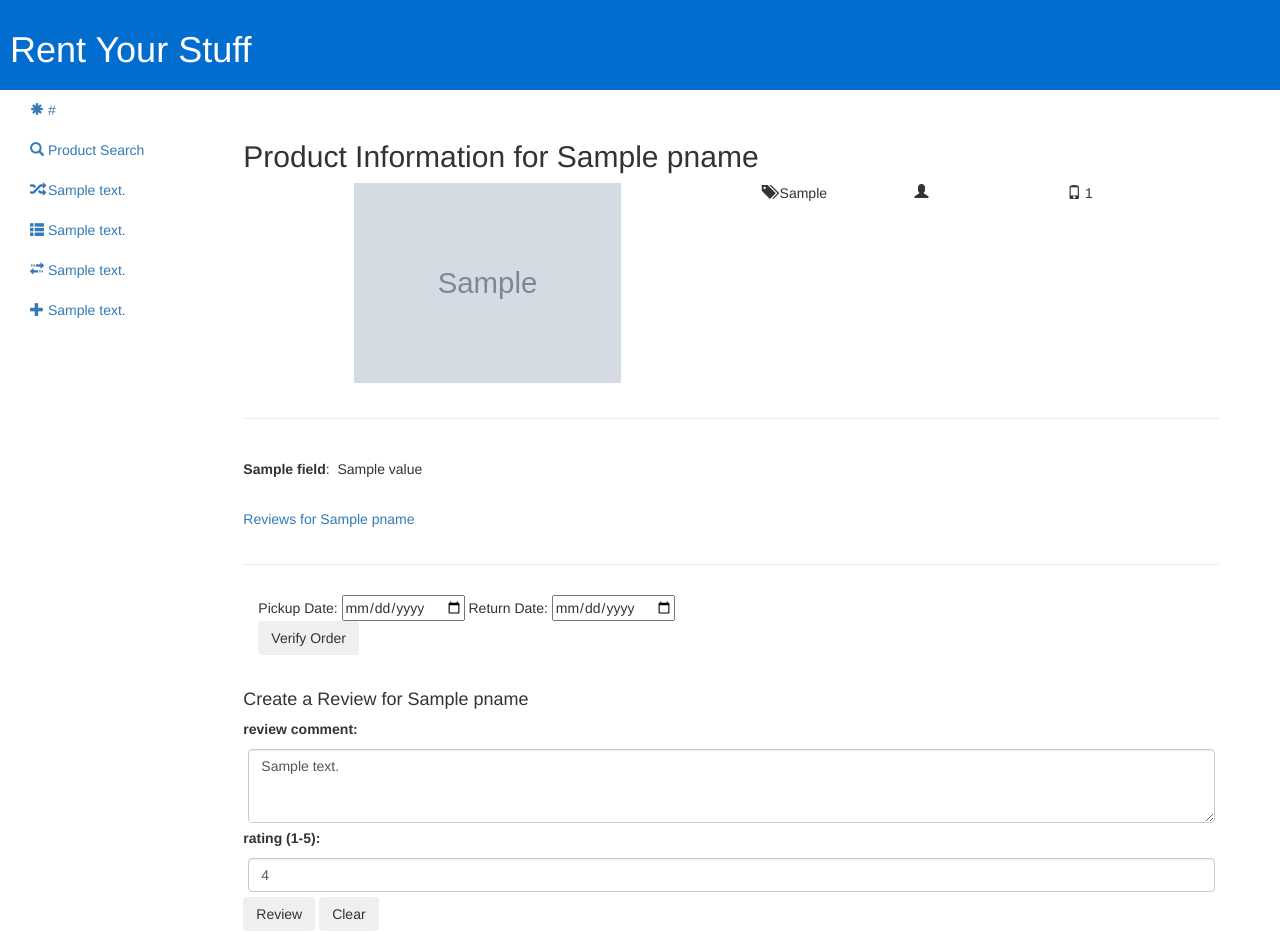
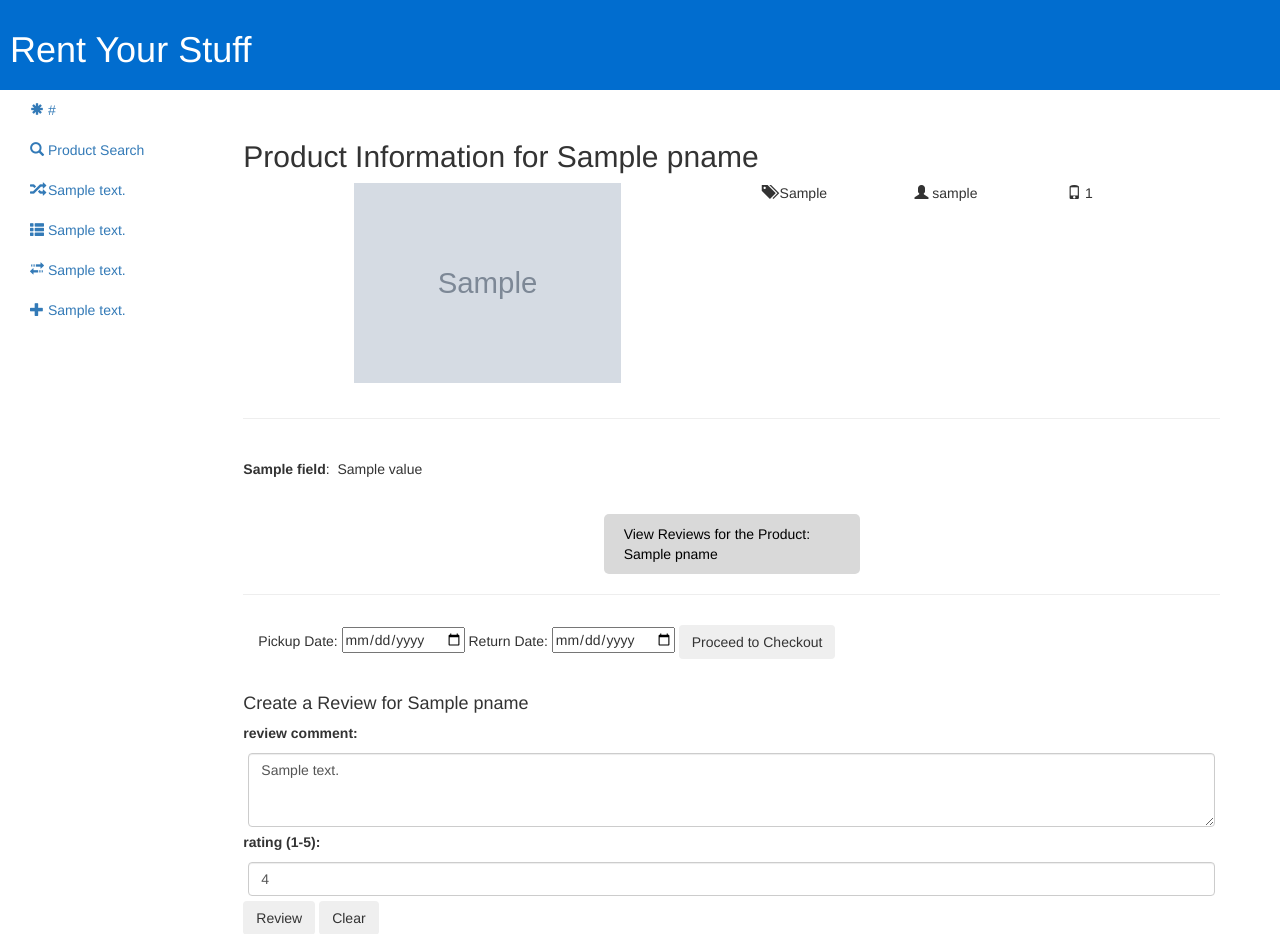
Before and after one commit to Phohawkenics/Rent-Ur-Stuff-2016, a Python web app: template templates/product.html in a window 1280 px wide. Shown: the top 934 px of the page. Run offline with Jinja, Linux system fonts and the light colour scheme; the template is opened without the code that fills it: most values are stand-ins (such as "Sample title", 1, 10 or a date in 2020); grey boxes marked "Sample" are stand-in pictures; some libraries are stand-ins or nearby versions.

Commit message:
Changed look and feel

```diff
--- a/handlers.py
+++ b/handlers.py
@@ -110,6 +110,7 @@ class ShowProductHandler(BaseHandler):
     if userinfo is not None:
         meetPoint = userinfo.meetPoint
         phoneNumber = userinfo.phoneNumber
+        nickname = userinfo.nickname
     user = users.get_current_user()
     if user is not None:
         if user.user_id() == pdoc.getUserId():
@@ -134,7 +135,8 @@ class ShowProductHandler(BaseHandler):
         'prod_doc': doc,
         'user_is_admin': user_is_poster,
         'meetPoint': meetPoint,
-        'phoneNumber': phoneNumber}
+        'phoneNumber': phoneNumber,
+        'userName': nickname}
     logging.info('template_values :')
     logging.info(template_values)
     self.render_template('product.html', template_values)
--- a/static/css/custom/custom.css
+++ b/static/css/custom/custom.css
@@ -34,3 +34,20 @@ article {
 .product-info .ppacc {
 	display:none;
 }
+
+.product-info p {
+	margin: 0;
+}
+
+.viewReview a {
+	background-color: #d9d9d9;
+	padding: 10px 20px;
+	display: block;
+	border-radius: 5px;
+	text-decoration: none;
+	color: black;
+}
+.viewReview {
+	width: 256px;
+	margin:auto;
+}
--- a/templates/product.html
+++ b/templates/product.html
@@ -23,7 +23,7 @@
         </li>
         <li>
           <div class=" col-xs-6 col-sm-4 col-md-4 col-lg-4">
-            <i class="glyphicon glyphicon-user"></i> <span></span>
+            <i class="glyphicon glyphicon-user"></i> <span>{{userName}}</span>
           </div>
         </li>
                   <li>
@@ -45,15 +45,18 @@
             {% endif %}
           </p>
     			{% endfor %}
-    			<br/><a href="{{review_link}}">Reviews for {{pname}}</a>
+    			<br/>
     	</div>
+      <div class="viewReview">
+        <a href="{{review_link}}">View Reviews for the Product: {{pname}}</a>
+      </div>
     </div>
     <div class="row col-md-12 col-lg-12">
       <hr/>
     </div>
-		<div class="form-group col-md-6 col-lg-6">
+		<div class="form-group col-md-12 col-lg-12">
 			<p>
-        <form action="/order">
+        <form  style="margin:auto "action="/order">
           <input type="hidden" name="pname" value="{{pname}}" />
           <input type="hidden" name="pid" value="{{pid}}" />
              <input type="hidden" name="ppacc" value="{{ppacc}}" />
@@ -62,9 +65,8 @@
           <input type="date" name="pickupD">
           Return Date:
           <input type="date" name="returnD">
-          <input class="btn primary" type="submit" value="Verify Order"/>
+          <input class="btn primary" type="submit" value="Proceed to Checkout"/>
         </form>
-
 			</p>
 		</div>
     <div class="row col-md-12 col-lg-12">
```
